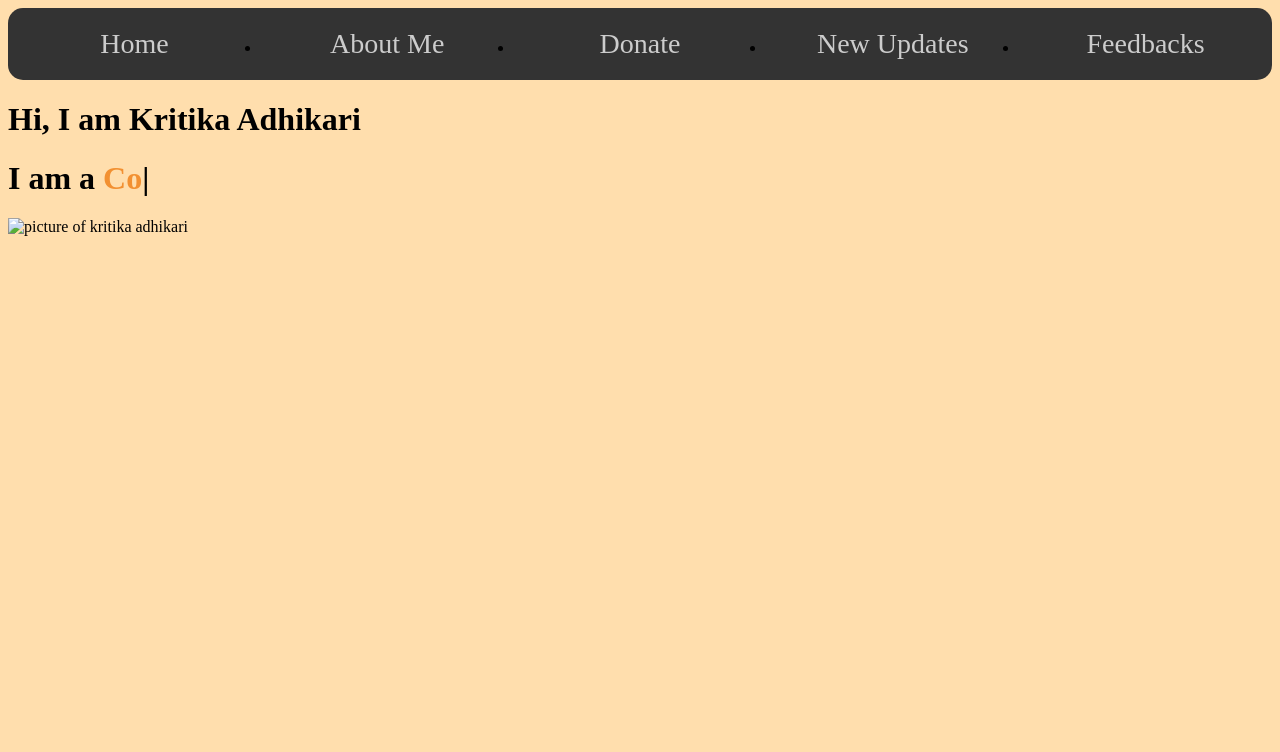
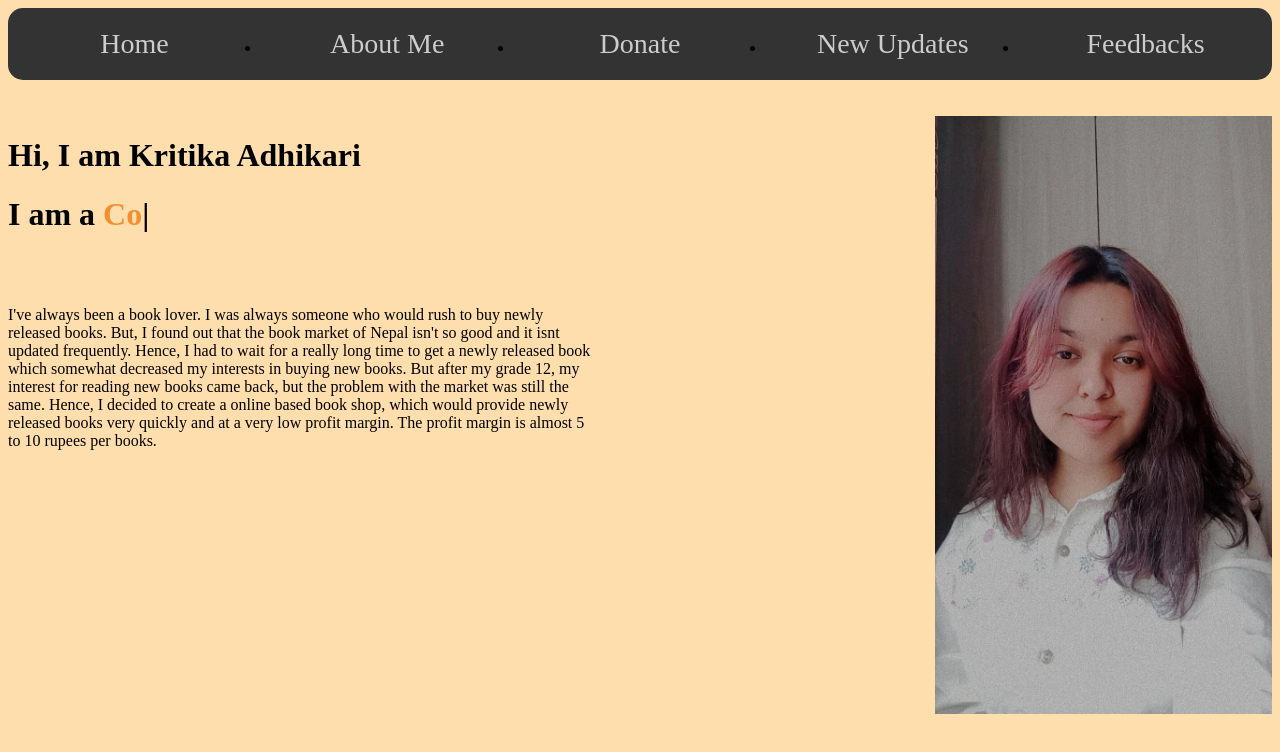
Before and after one commit to Kritikaadhikarii/Client-portfolio, a plain HTML site: page new/author.html in a window 1280 px wide. Drawn offline with nearby package versions, Linux system fonts and the light colour scheme.

Commit message:
final drafts

```diff
--- a/new/author.css
+++ b/new/author.css
@@ -48,3 +48,22 @@ nav {
 .multitext{
   color: #F29031;
 }
+
+/* CSS code for the parent container */
+.parent {
+  width: 100%;
+  display: flex;
+}
+
+/* CSS code for the left container */
+.left {
+  width: 50%;
+  float: left;
+}
+
+/* CSS code for the right container */
+.right img{
+  width: 50%;
+  height: auto;
+  float: right;
+}
--- a/new/author.html
+++ b/new/author.html
@@ -22,6 +22,8 @@
 
     </nav>
 
+    <br><br>
+
 
     <div class="parent">
       <div class="left">
@@ -38,10 +40,15 @@
         backDelay : 500
       })
     </script>
+
+    <br><br>
+    <p>I've always been a book lover. I was always someone who would rush to buy newly released books. But, I found out that the book market of Nepal isn't so good and it isnt updated frequently. Hence, I had to wait for a really long time to get a newly released book which somewhat decreased my interests in buying new books. But after my grade 12, my interest for reading new books came back, but the problem with the market was still the same. Hence, I decided to create a online based book shop, which would provide newly released books very quickly and at a very low profit margin. The profit margin is almost 5 to 10 rupees per books.</p>
+
+
     </div>
 
     <div class="right">
-<img src="1.jpg" alt="picture of kritika adhikari">
+<img src="1.webp" alt="picture of kritika adhikari">
     </div>
 
     </div>
```
